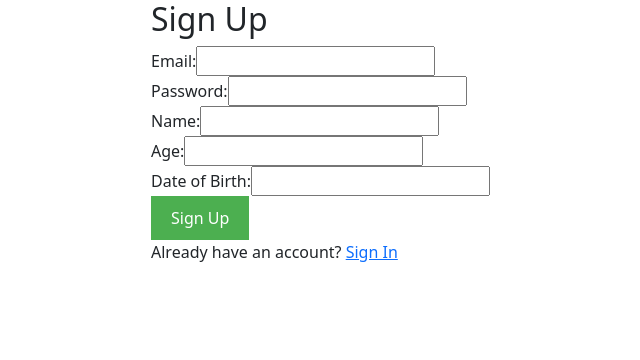
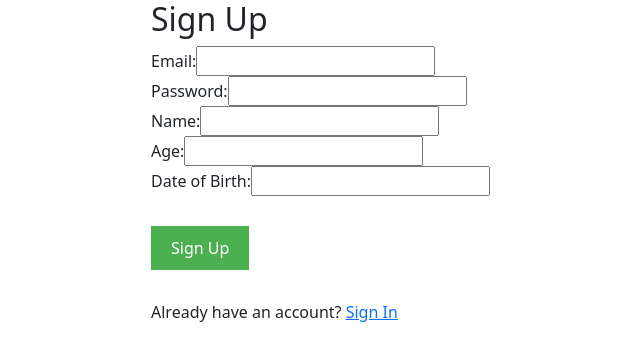
Before and after one commit to PatelAbhay550/twitterclan, a React (Vite) app: page /auth in a window 1280 px wide. Shown: the top 360 px of the page, without its empty margins (189-829 px from the left). Built offline with nearby package versions, Linux system fonts and the light colour scheme; no server answers.

Commit message:
Update App.css

```diff
--- a/src/App.css
+++ b/src/App.css
@@ -3,6 +3,12 @@
 ul {
   list-style-type: none;
   padding: 0;
+}
+form{
+  margin-bottom:30px;
+}
+form button{
+  margin-top:30px;
 }
 
 li {
```
